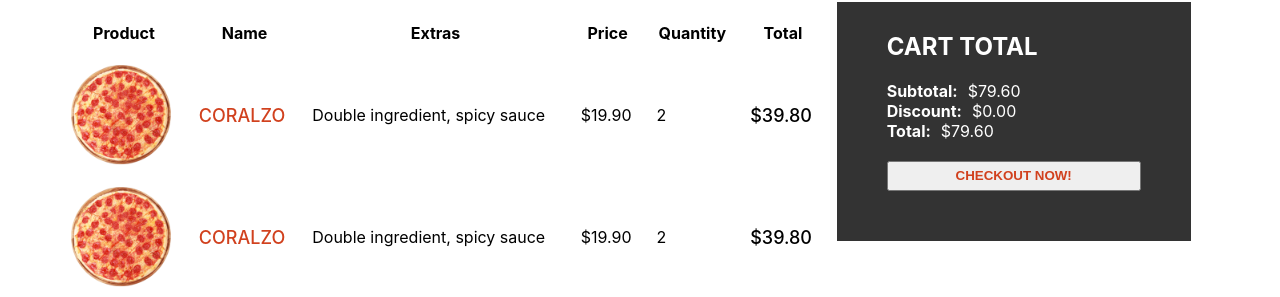
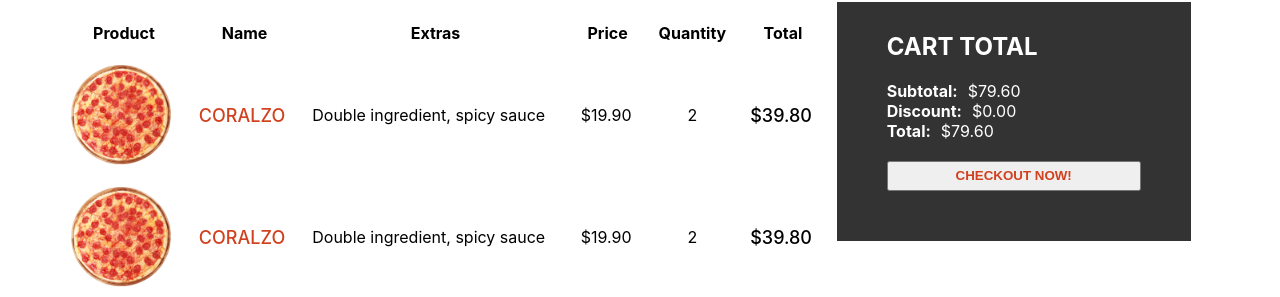
Before and after one commit to Alek30k/F-Pizzas, a Next.js app: page /cart in a window 1280 px wide. Shown: the part 148-445 px from the top of the page. Built offline with nearby package versions, Linux system fonts and the light colour scheme.

Commit message:
last commit

```diff
--- a/styles/Cart.module.css
+++ b/styles/Cart.module.css
@@ -26,6 +26,12 @@
   font-weight: 500;
   color: #d1411e;
   font-size: 18px;
+}
+
+.quantity {
+  display: flex;
+  align-items: center;
+  justify-content: center;
 }
 
 .total {
```
